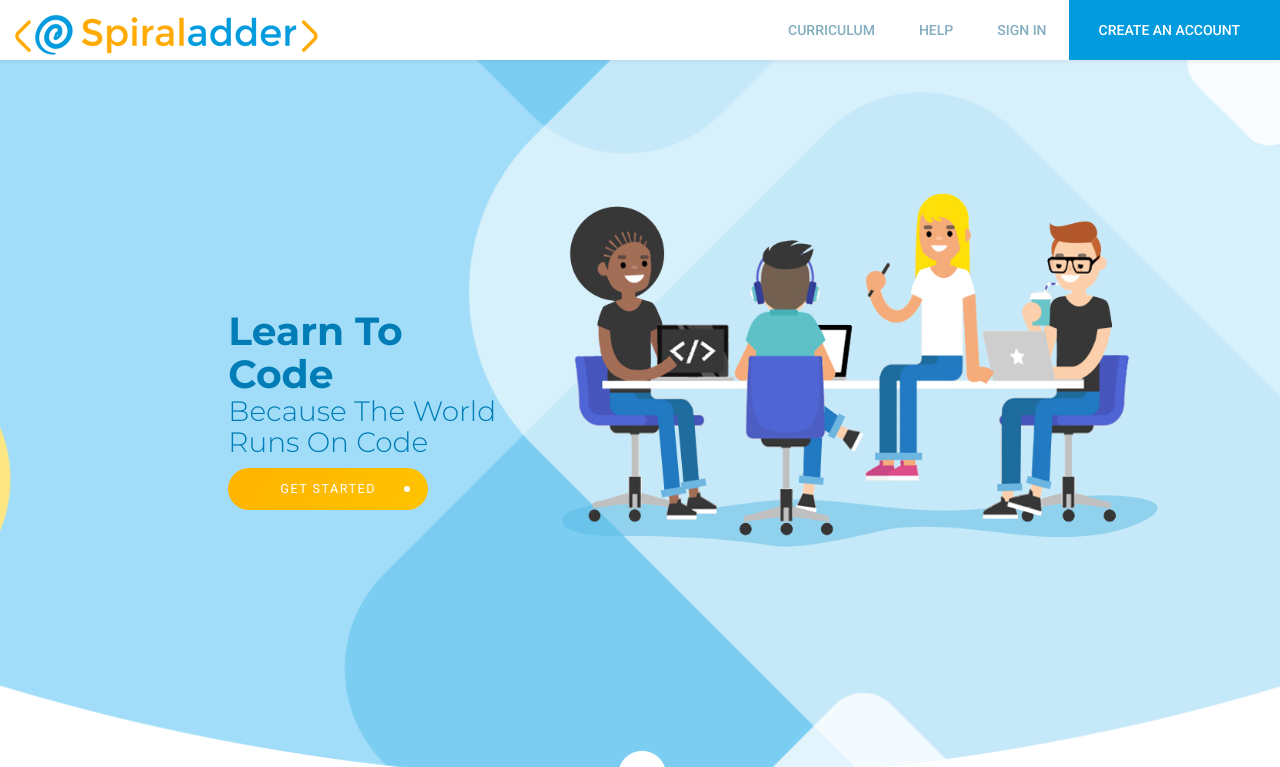
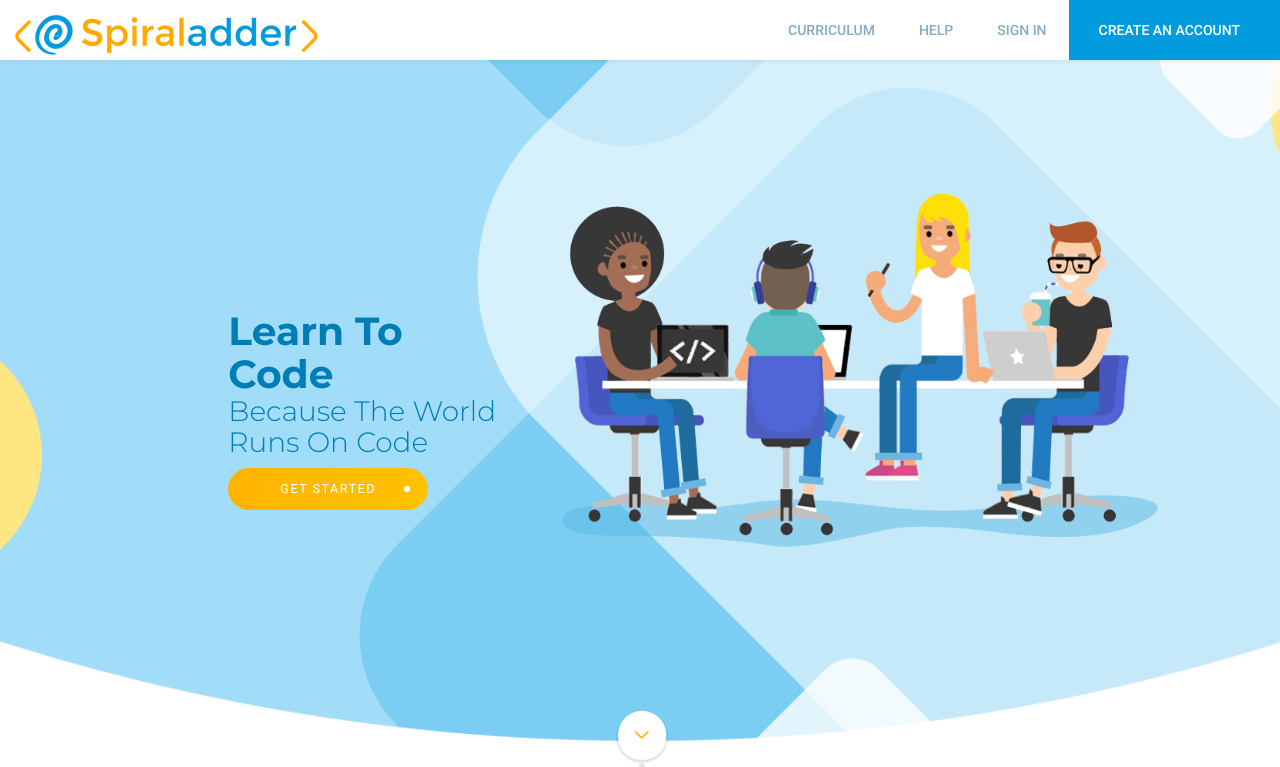
Before and after one commit to PasinduUpendra/Sprial-Ladder, a plain HTML site: page index.html in a window 1280 px wide. Shown: the top 767 px of the page. Drawn offline with nearby package versions, Linux system fonts and the light colour scheme.

Commit message:
Add files via upload

```diff
--- a/css/style.css
+++ b/css/style.css
@@ -127,6 +127,7 @@ p {
 	background-size: cover;
     background-repeat: no-repeat;
     background-position: center top;
+    max-height: 95vh;
 }
 .align-middle {
     display: flex;
```
Also changed, not shown: HTML-playground.html (line endings or trailing spaces), index.html (line endings or trailing spaces).
